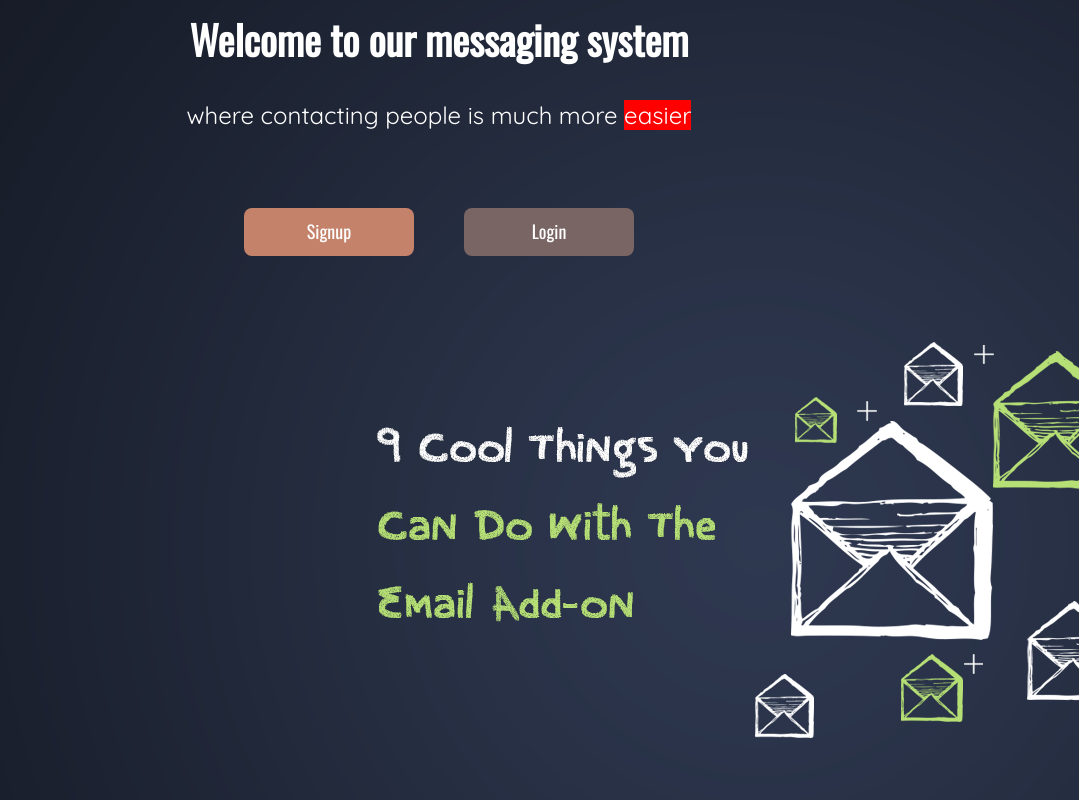
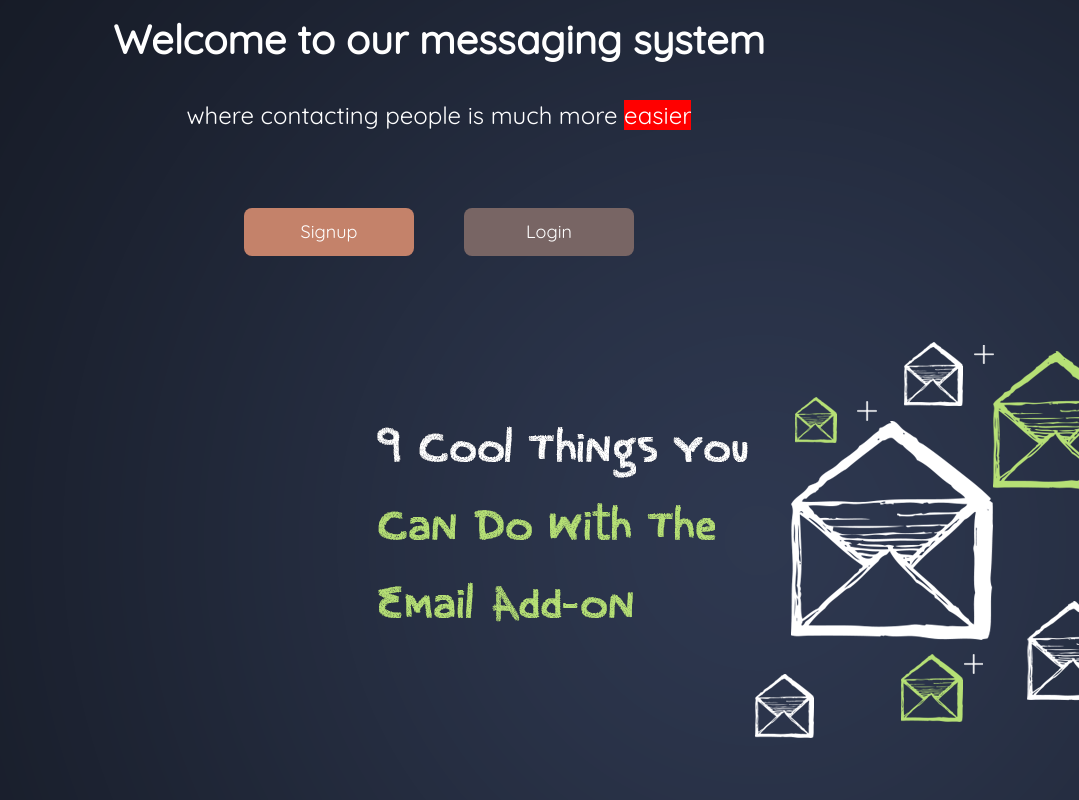
Before and after one commit to hashem96/Hashem-AbedAlJawad-12-07-2020, a React (Create React App) app in the folder messaging-system/: page / in a window 1280 px wide. Shown: the whole page, without its empty margins (201-1280 px from the left). Built offline with nearby package versions, Linux system fonts and the light colour scheme.

Commit message:
CHANGE FONT OF THE APP

```diff
--- a/messaging-system/src/Components/App/App.css
+++ b/messaging-system/src/Components/App/App.css
@@ -1,10 +1,10 @@
-@import url(https://fonts.googleapis.com/css?family=Oswald);
-@import url('https://fonts.googleapis.com/css2?family=Quicksand&');
+@import url('https://fonts.googleapis.com/css2?family=Quicksand');
 
 * {
 
-  font-family: "Oswald";
+  font-family: "Quicksand";
 }
+
 w3
 .App {
   text-align: center;
--- a/messaging-system/src/Components/homeContent/homeContent.css
+++ b/messaging-system/src/Components/homeContent/homeContent.css
@@ -15,23 +15,17 @@
     color: white;
 }
 
+
 #homeSecondHeader {
-
     padding-top: 30px;
-    font-family: Quicksand;
-
-}
-
-#spanInSecondHeader {
-
-    background-color: red;
-    font-family: Quicksand;
-
 }
 
 
+#spanInSecondHeader {
+    background-color: red;
+}
+
 .buttonsContainer {
-
     display: flex;
     justify-content: center;
     align-items: center;
--- /dev/null
+++ b/messaging-system/src/Components/signupForm/index.js
@@ -0,0 +1,3 @@
+import SignupForm from './signupForm';
+
+export default SignupForm;
```
Also changed, not shown: messaging-system/src/Components/signupForm/signupForm.js (added, +12 -0 lines), messaging-system/src/Components/signupForm/signupForm.css (added), messaging-system/src/Screens/SignUp.js (added), 1 other file (tests, documents, lock files or other folders).
